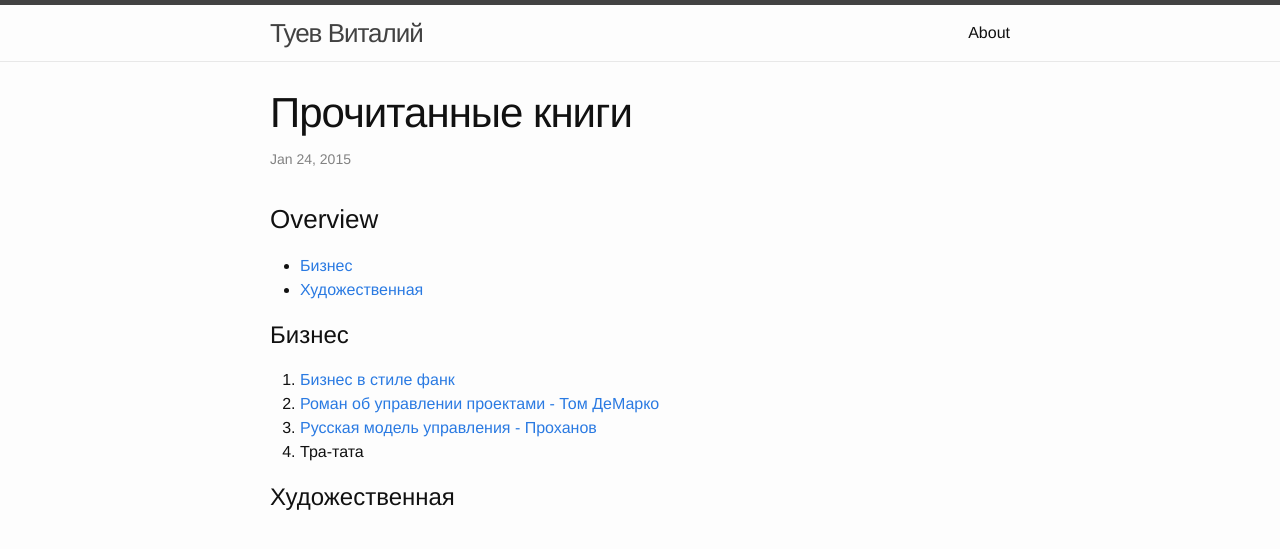
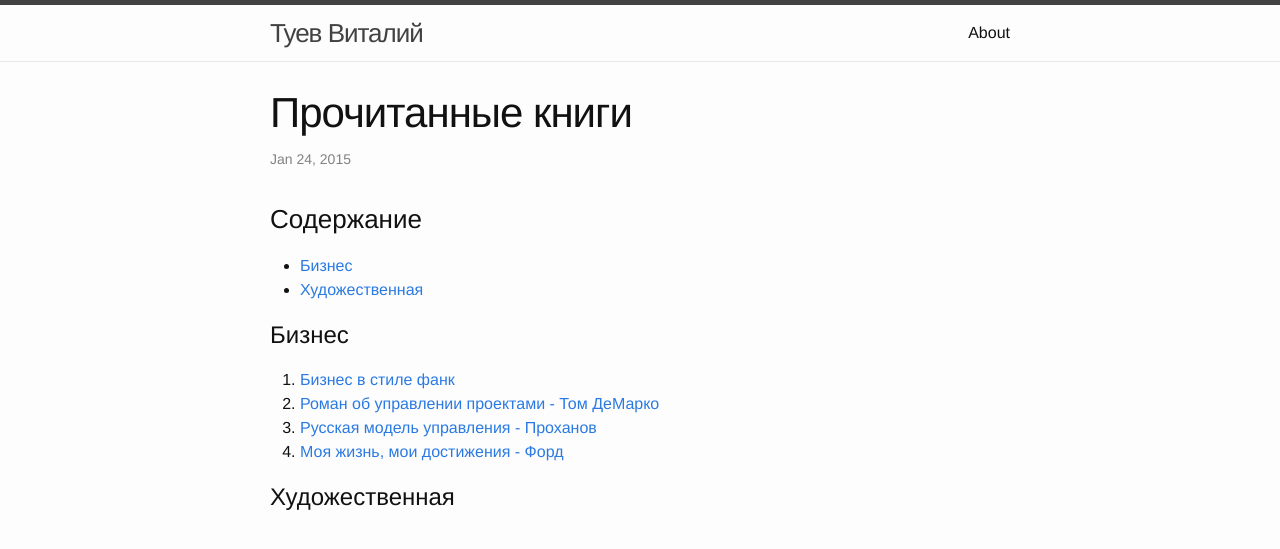
Before and after one commit to vetal232/vetal232.github.io, a Jekyll site: the page built from _posts/2015-01-24-books.markdown, in a window 1280 px wide. Shown: the top 549 px of the page. Built offline with Jekyll 4.4.1, drawn with Linux system fonts in a browser that asks for light colours.

Commit message:
Update 2015-01-24-books.markdown

```diff
--- a/_posts/2015-01-24-books.markdown
+++ b/_posts/2015-01-24-books.markdown
@@ -9,7 +9,7 @@ published: true
 
 <section id="table-of-contents" class="toc">
   <header>
-    <h3>Overview</h3>
+    <h3>Содержание</h3>
   </header>
 <div markdown="1">
 *  Auto generated table of contents
@@ -22,7 +22,7 @@ published: true
 1. [Бизнес в стиле фанк](http://www.litres.ru/yonas-ridderstrale/kell-nordstrem/biznes-v-stile-fank-kapital-plyashet-pod-dudku-talanta/)
 2. [Роман об управлении проектами - Том ДеМарко](http://www.litres.ru/tom-demarko/deadline-roman-ob-upravlenii-proektami/5631320/)
 3. [Русская модель управления - Проханов](http://www.litres.ru/aleksandr-prohorov/russkaya-model-upravleniya/)
-4. Тра-тата
+4. [Моя жизнь, мои достижения - Форд](http://www.litres.ru/genri-ford/moya-zhizn-moi-dostizheniya-4/)
 
 
 #Художественная
```
